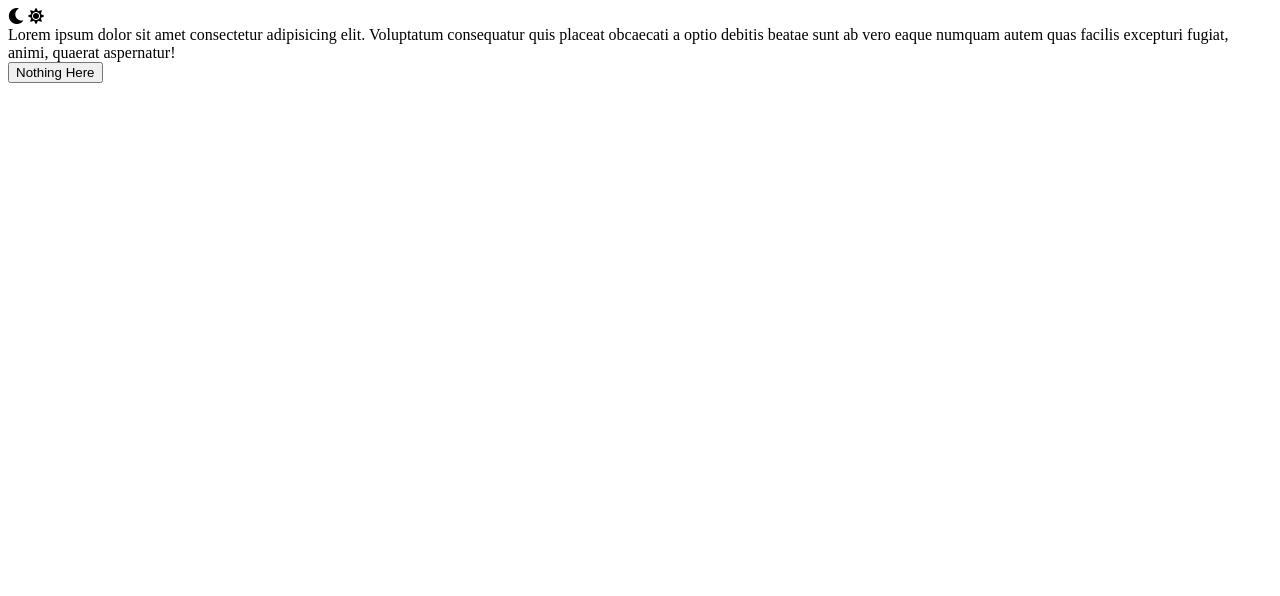
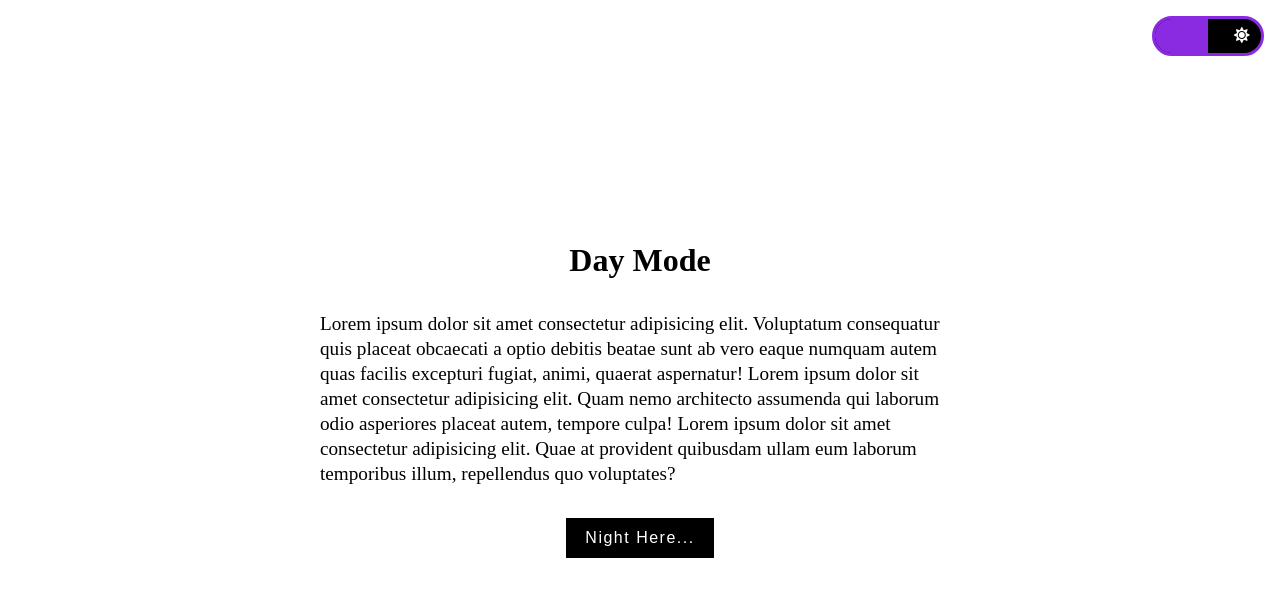
Before and after one commit to mustafa-mahmud/js-vb-2-day-night, a plain HTML site: page index.html in a window 1280 px wide. Drawn offline with Linux system fonts and the light colour scheme.

Commit message:
End project

```diff
--- a/app.js
+++ b/app.js
@@ -0,0 +1,17 @@
+'use strict';
+
+const html = document.querySelector('html');
+const btn = document.querySelector('button');
+const h1 = document.querySelector('h1');
+const btnsContainerEl = document.querySelector('.btn-container .btns');
+
+function toggleMode() {
+  html.classList.toggle('dark');
+  h1.textContent = h1.textContent === 'Day Mode' ? 'Night Mode' : 'Day Mode';
+  btn.textContent =
+    btn.textContent === 'Day Here...' ? 'Night Here...' : 'Day Here...';
+}
+
+[btn, btnsContainerEl].forEach((el) =>
+  el.addEventListener('click', toggleMode)
+);
--- a/index.html
+++ b/index.html
@@ -8,6 +8,8 @@
 		<title>Light - Mode</title>
 
 		<link rel="stylesheet" href="https://cdnjs.cloudflare.com/ajax/libs/font-awesome/5.15.1/css/all.min.css" />
+
+		<link rel="stylesheet" href="css/main.css" />
 	</head>
 
 	<body>
@@ -19,11 +21,17 @@
 			<div class="toggle"></div>
 		</div>
 
+		<h1>Day Mode</h1>
 		<div class="box">
 			Lorem ipsum dolor sit amet consectetur adipisicing elit. Voluptatum consequatur quis placeat obcaecati a optio
-			debitis beatae sunt ab vero eaque numquam autem quas facilis excepturi fugiat, animi, quaerat aspernatur!
+			debitis beatae sunt ab vero eaque numquam autem quas facilis excepturi fugiat, animi, quaerat aspernatur! Lorem
+			ipsum dolor sit amet consectetur adipisicing elit. Quam nemo architecto assumenda qui laborum odio asperiores
+			placeat autem, tempore culpa! Lorem ipsum dolor sit amet consectetur adipisicing elit. Quae at provident quibusdam
+			ullam eum laborum temporibus illum, repellendus quo voluptates?
 		</div>
-		<button>Nothing Here</button>
+		<button>Night Here...</button>
+
+		<script src="app.js"></script>
 	</body>
 
 </html>
--- a/main.scss
+++ b/main.scss
@@ -0,0 +1,99 @@
+*,
+::before,
+::after {
+	margin: 0;
+	padding: 0;
+	box-sizing: border-box;
+}
+
+:root {
+	--primary-bg: #000;
+	--secondary-bg: #fff;
+	--primary-font-color: #000;
+	--seconday-font-color: #fff;
+}
+
+html {
+	transition: all 0.6s;
+}
+
+body {
+	height: 100vh;
+	background-color: var(--secondary-bg);
+	color: var(--primary-font-color);
+
+	display: flex;
+	justify-content: center;
+	align-items: center;
+	flex-direction: column;
+}
+
+h1 {
+	color: var(--primary-font-color);
+	margin-bottom: 2rem;
+}
+
+.box {
+	width: 50%;
+	line-height: 25px;
+	font-size: 1.2rem;
+}
+
+.btn-container {
+	position: absolute;
+	top: 1rem;
+	right: 1rem;
+	overflow: hidden;
+	height: 2.5rem;
+	width: 7rem;
+	border: 3px solid blueviolet;
+	background-color: var(--primary-bg);
+	border-radius: 3rem;
+
+	.btns {
+		display: flex;
+		justify-content: space-between;
+		align-items: center;
+		height: 100%;
+		padding: 0rem 0.7rem;
+		cursor: pointer;
+
+		span {
+			i {
+				color: var(--seconday-font-color);
+			}
+		}
+	}
+
+	.toggle {
+		width: 50%;
+		height: 100%;
+		background-color: blueviolet;
+		position: absolute;
+		top: 0;
+		left: 0;
+		transition: all 0.3s;
+	}
+}
+
+button {
+	margin-top: 2rem;
+	padding: 0.7rem 1.2rem;
+	font-size: 1rem;
+	letter-spacing: 1.5px;
+	background-color: var(--primary-bg);
+	color: var(--seconday-font-color);
+	border: 0;
+	cursor: pointer;
+}
+
+html.dark {
+	--primary-bg: #fff;
+	--secondary-bg: #000;
+	--primary-font-color: #fff;
+	--seconday-font-color: #000;
+}
+
+html.dark .toggle {
+	left: 50%;
+}
```
Also changed, not shown: css/main.css (added).
